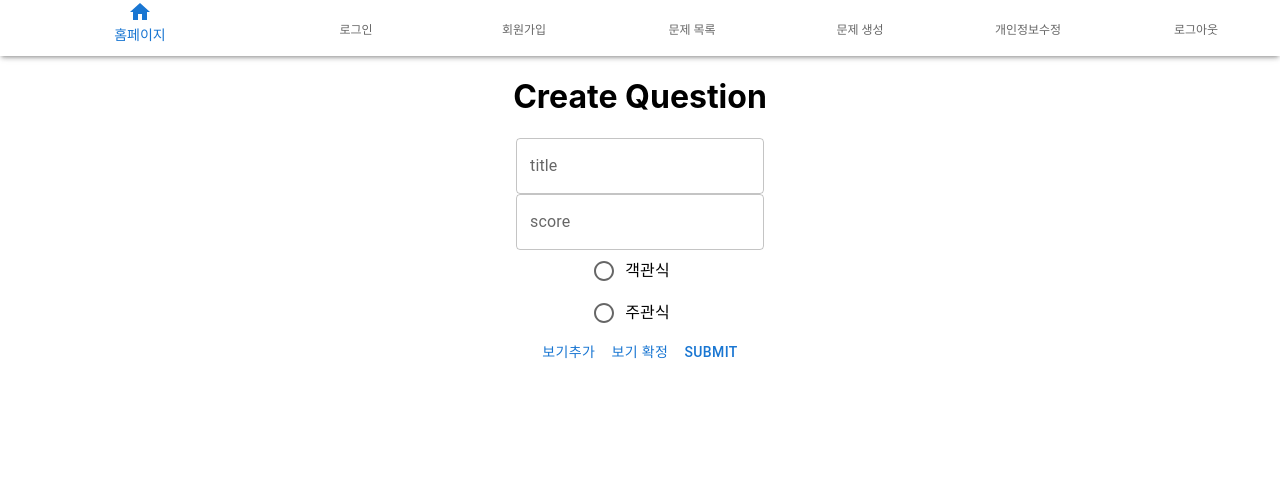
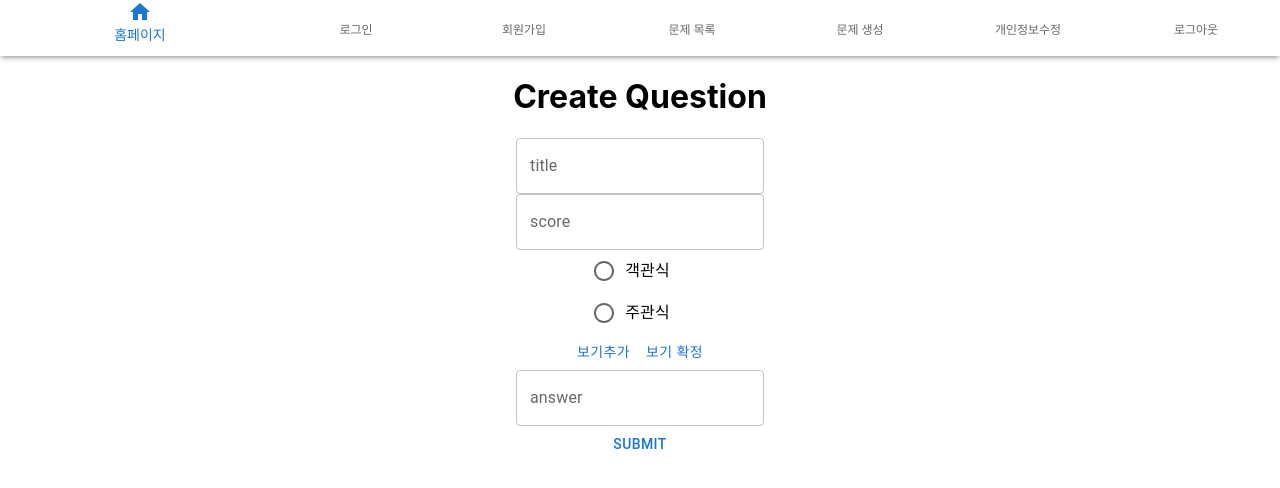
Before and after one commit to Kim-Ji-soo/EdduSSAFY, a React (Create React App) app in the folder frontend/: page /createquestion in a window 1280 px wide. Shown: the top 488 px of the page. Built offline with nearby package versions, Linux system fonts and the light colour scheme.

Commit message:
문제 생성 페이지 구현

```diff
--- a/frontend/src/pages/CreateQuestion.js
+++ b/frontend/src/pages/CreateQuestion.js
@@ -22,7 +22,7 @@ const validationSchema = yup.object({
   type: yup.string("Enter your type").required("type is required"),
   content: yup.array(),
   file: yup.mixed(),
-  answer: yup.mixed().required("필수 항목입니다."),
+  // answer: yup.mixed().required("필수 항목입니다."),
 });
 
 function CreateContent(props) {
@@ -61,8 +61,14 @@ function CreateContent(props) {
         보기추가
       </Button>
       <Button
-        onClick={(e) => {
+        onClick={async (e) => {
           e.preventDefault();
+          const newResult = [];
+          for (const i in value) {
+            newResult.push(value[i]);
+          }
+          await setResult(newResult);
+          props.onSubmit(newResult);
         }}
       >
         보기 확정
@@ -84,9 +90,9 @@ function CreateQuestion() {
     validationSchema: validationSchema,
     onSubmit: (data, { setSubmitting }) => {
       setSubmitting(true);
-      console.log(formik.values);
+      console.log(data);
       setSubmitting(false);
-      console.log(formik.values);
+      console.log(data);
     },
   });
   return (
@@ -144,11 +150,20 @@ function CreateQuestion() {
           </FormControl>
         </div>
         <CreateContent
-          onChange={(event, arr) => {
-            event.preventDefault();
-            formik.values.content = arr;
+          onSubmit={(result) => {
+            formik.values.content = result;
           }}
         ></CreateContent>
+        <div>
+          <TextField
+            name="answer"
+            label="answer"
+            value={formik.values.answer}
+            onChange={formik.handleChange}
+            error={formik.touched.answer && Boolean(formik.errors.answer)}
+            helperText={formik.touched.answer && formik.errors.answer}
+          />
+        </div>
         <Button type="submit" disabled={formik.isSubmitting}>
           Submit
         </Button>
--- a/frontend/src/pages/Login.js
+++ b/frontend/src/pages/Login.js
@@ -26,6 +26,7 @@ function Login(props) {
     },
     validationSchema: validationSchema,
     onSubmit: (data, { setSubmitting }) => {
+      console.log(1);
       setSubmitting(true);
       console.log(data);
       setSubmitting(false);
```
